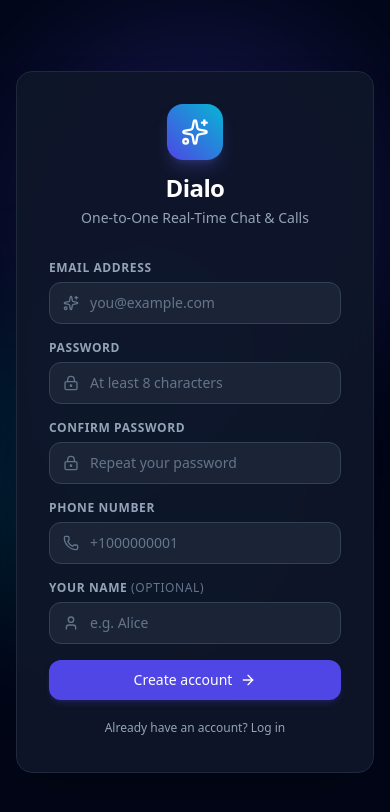
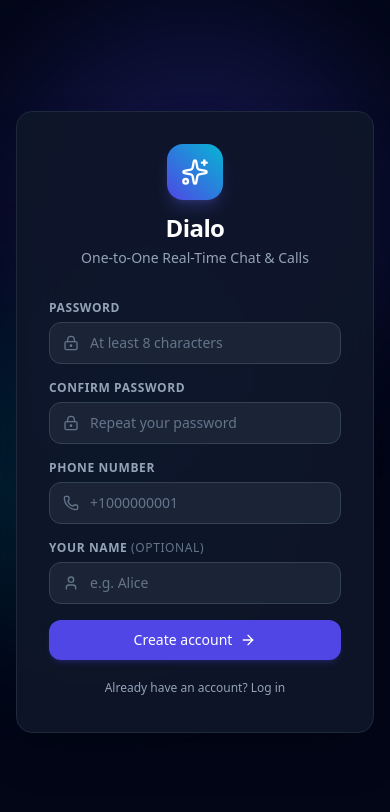
Before and after one commit to AnjaliMali1111/dialo, a React (Vite) app in the folder client/: page / in a window 390 px wide. Shown: the top 812 px of the page. Built offline with nearby package versions, Linux system fonts and the light colour scheme; no server answers.

Commit message:
Use phone and password authentication

```diff
--- a/client/src/components/AuthScreen.jsx
+++ b/client/src/components/AuthScreen.jsx
@@ -4,7 +4,6 @@ import { Phone, LockKeyhole, ArrowRight, User as UserIcon, Sparkles } from 'luci
 
 export default function AuthScreen({ onAuthenticated }) {
   const [mode, setMode] = useState('register');
-  const [email, setEmail] = useState('');
   const [phone, setPhone] = useState('');
   const [name, setName] = useState('');
   const [password, setPassword] = useState('');
@@ -15,15 +14,9 @@ export default function AuthScreen({ onAuthenticated }) {
   const handleSubmit = async (e) => {
     e?.preventDefault();
 
-    const cleanEmail = email.trim();
     const cleanPhone = phone.trim();
 
-    if (!cleanEmail || !cleanEmail.includes('@')) {
-      setError('Please enter a valid email address.');
-      return;
-    }
-
-    if (mode === 'register' && (!cleanPhone || cleanPhone.length < 4)) {
+    if (!cleanPhone || cleanPhone.length < 4) {
       setError('Please enter a valid phone number.');
       return;
     }
@@ -43,8 +36,8 @@ export default function AuthScreen({ onAuthenticated }) {
 
     try {
       const res = mode === 'register'
-        ? await api.register(cleanEmail, cleanPhone, name.trim(), password)
-        : await api.login(cleanEmail, password);
+        ? await api.register(cleanPhone, name.trim(), password)
+        : await api.login(cleanPhone, password);
       if (res.success) {
         localStorage.setItem('dialo_token', res.token);
         localStorage.setItem('dialo_user', JSON.stringify(res.user));
@@ -82,24 +75,7 @@ export default function AuthScreen({ onAuthenticated }) {
         )}
 
           <form onSubmit={handleSubmit} className="space-y-4">
-            {mode === 'register' && <div>
-              <label className="block text-xs font-semibold uppercase tracking-wider text-slate-400 mb-1.5">
-                Email Address
-              </label>
-              <div className="relative">
-                <Sparkles className="absolute left-3.5 top-1/2 -translate-y-1/2 w-4 h-4 text-slate-500" />
-                <input
-                  type="email"
-                  placeholder="you@example.com"
-                  value={email}
-                  onChange={(e) => setEmail(e.target.value)}
-                  className="w-full bg-slate-800/80 border border-slate-700 rounded-xl pl-10 pr-4 py-2.5 text-sm text-white placeholder-slate-500 focus:outline-none focus:border-indigo-500 focus:ring-1 focus:ring-indigo-500 transition-colors"
-                  required
-                />
-              </div>
-            </div>}
-
-            {mode === 'register' && <div>
+            <div>
               <label className="block text-xs font-semibold uppercase tracking-wider text-slate-400 mb-1.5">
                 Password
               </label>
@@ -115,9 +91,9 @@ export default function AuthScreen({ onAuthenticated }) {
                   required
                 />
               </div>
-            </div>}
+            </div>
 
-            <div>
+            {mode === 'register' && <div>
               <label className="block text-xs font-semibold uppercase tracking-wider text-slate-400 mb-1.5">
                 Confirm Password
               </label>
@@ -133,7 +109,7 @@ export default function AuthScreen({ onAuthenticated }) {
                   required
                 />
               </div>
-            </div>
+            </div>}
 
             <div>
               <label className="block text-xs font-semibold uppercase tracking-wider text-slate-400 mb-1.5">
--- a/client/src/services/api.js
+++ b/client/src/services/api.js
@@ -7,21 +7,21 @@ function getAuthHeader() {
 
 export const api = {
   // Register with a password
-  async register(email, phone, name, password) {
+  async register(phone, name, password) {
     const res = await fetch(`${BASE_URL}/api/auth/register`, {
       method: 'POST',
       headers: { 'Content-Type': 'application/json' },
-      body: JSON.stringify({ email, phone, name, password })
+      body: JSON.stringify({ phone, name, password })
     });
     return res.json();
   },
 
   // Log in with a password
-  async login(email, password) {
+  async login(phone, password) {
     const res = await fetch(`${BASE_URL}/api/auth/login`, {
       method: 'POST',
       headers: { 'Content-Type': 'application/json' },
-      body: JSON.stringify({ email, password })
+      body: JSON.stringify({ phone, password })
     });
     return res.json();
   },
```
Also changed, not shown: 2 other files (tests, documents, lock files or other folders).
